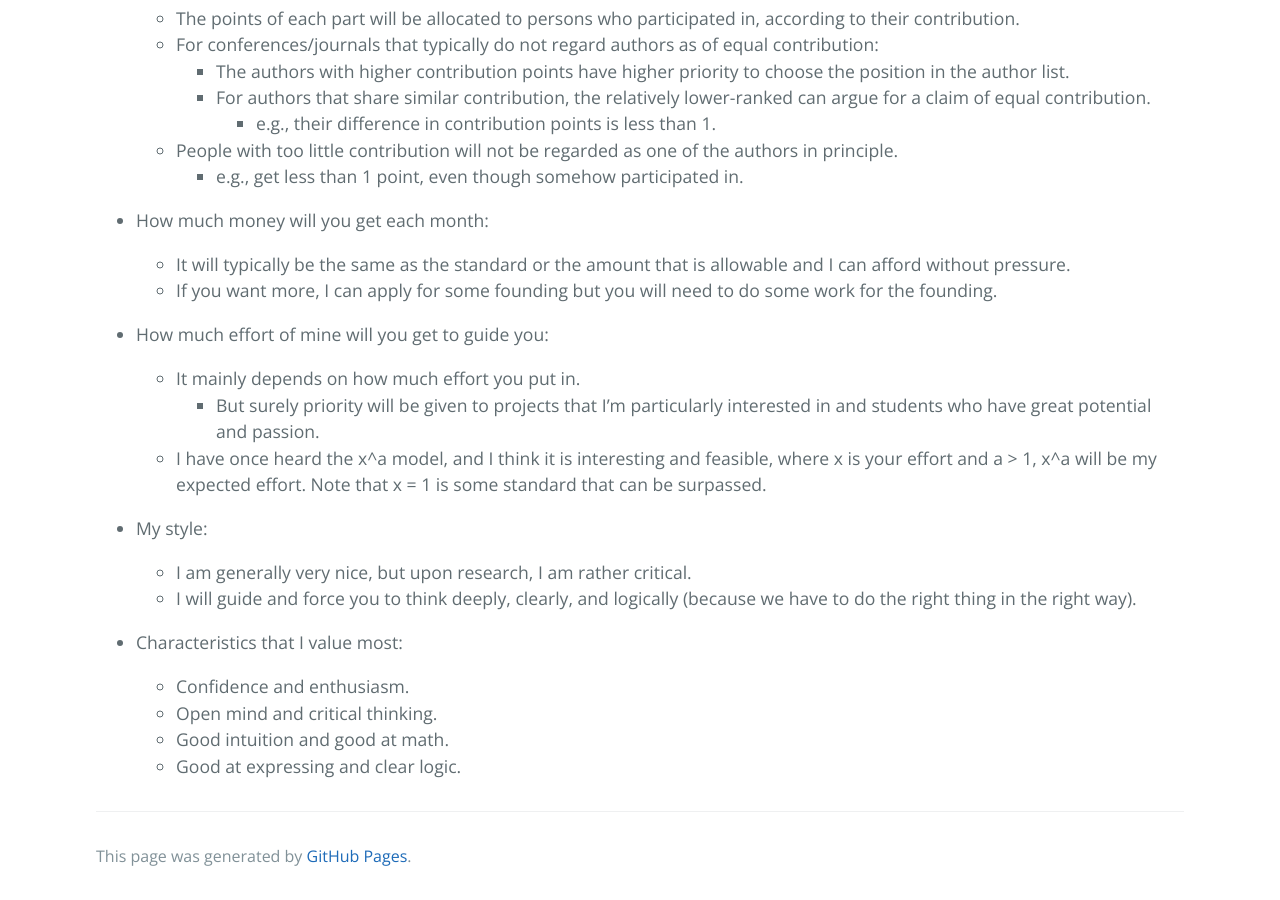
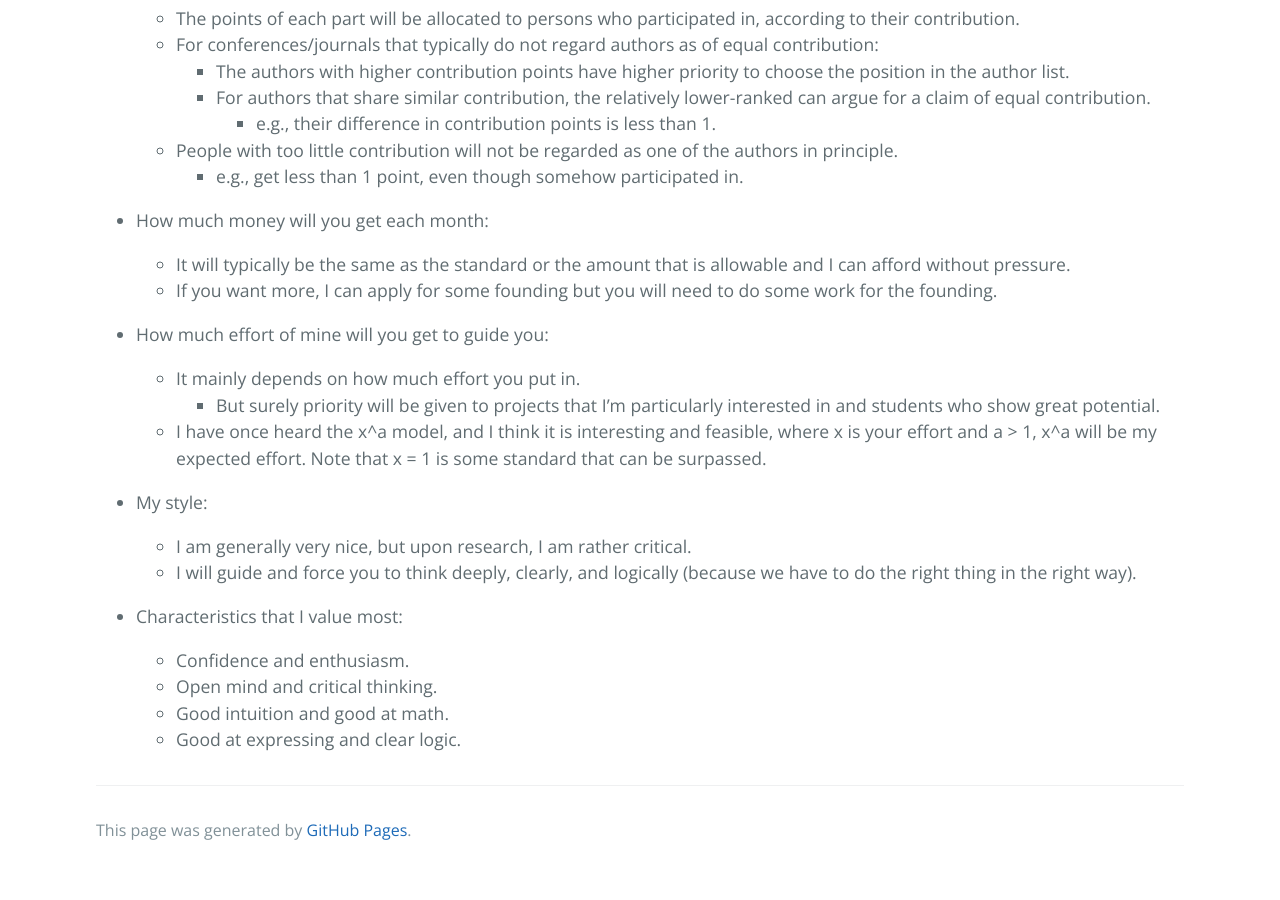
Before and after one commit to ZhimingZhou/zhimingzhou.github.io, a Jekyll site: the page built from _posts/2020-10-11-Perspective-Students.md, in a window 1280 px wide and 900 px high, scrolled down 1504 px. Built offline with Jekyll 4.4.1, drawn with Linux system fonts in a browser that asks for light colours; comment, search, counter and statistics services are not loaded; after the commit the page ends 2378 px from its top, so only the background shows below that.

Commit message:
Update 2020-10-11-Perspective-Students.md

```diff
--- a/_posts/2020-10-11-Perspective-Students.md
+++ b/_posts/2020-10-11-Perspective-Students.md
@@ -74,7 +74,7 @@ I’m going to be an assistant professor at the Department of Computer Science,
 - How much effort of mine will you get to guide you:
 
 	- It mainly depends on how much effort you put in.
-		- But surely priority will be given to projects that I’m particularly interested in and students who have great potential and passion.
+		- But surely priority will be given to projects that I’m particularly interested in and students who show great potential.
 	- I have once heard the x^a model, and I think it is interesting and feasible, where x is your effort and a > 1, x^a will be my expected effort. Note that x = 1 is some standard that can be surpassed.
 
 <!--  -->
```
